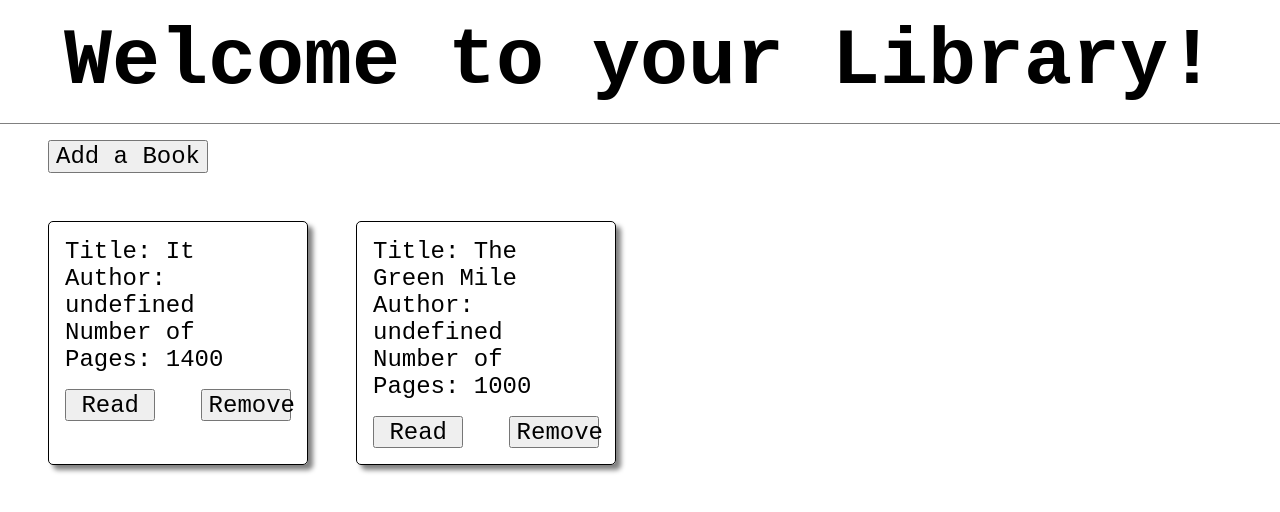
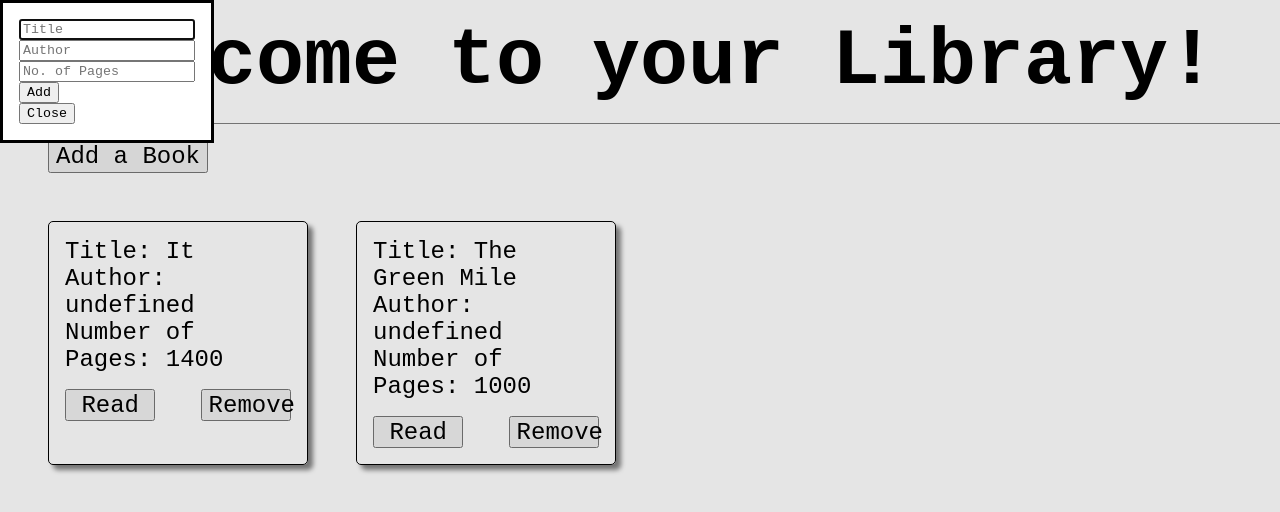
Before and after one commit to VerxMaxum/odin-library, a plain HTML site: page index.html in a window 1280 px wide. Both pictures are taken after a click on the button "Add a Book". Drawn offline with Linux system fonts and the light colour scheme.

Commit message:
Add function for closing and opening dialog

```diff
--- a/index.html
+++ b/index.html
@@ -11,14 +11,14 @@
     <div id="greeting">
         <h1>Welcome to your Library!</h1>
     </div>
-    <dialog>
-
+    <dialog id="dialog-form">
         <form action="" method="GET">
-            <input type="text" name="title" placeholder="Title">
-            <input type="text" name="author" placeholder="Author">
-            <input type="number" name="pages" placeholder="No. of Pages">
+            <input type="text" name="title" placeholder="Title"></br>
+            <input type="text" name="author" placeholder="Author"></br>
+            <input type="number" name="pages" placeholder="No. of Pages"></br>
             <input type="submit" value="Add">
         </form>
+        <button type="submit" id="close-form">Close</button>
     </dialog>
     <button id="add">Add a Book</button>
     <div id="main">
--- a/index.js
+++ b/index.js
@@ -1,6 +1,3 @@
-// const library = [{title: "IT", author: "Stephen King", pages: "1400"},
-//                  {title: "The Green Mile", author: "Stephen King", pages: "1000"}];
-
 function Book(title, name, pages, read) {
     this.title = title;
     this.name = name;
@@ -55,6 +52,13 @@ for(let book of library) {
     main.appendChild(card);
 }
 
+const dialogButton = document.getElementById('add');
+const dialog = document.getElementById('dialog-form');
+const closeDialog = document.getElementById('close-form');
+dialogButton.addEventListener("click", () => {dialog.showModal();})
+closeDialog.addEventListener("click", () => {dialog.close();})
+
+
 function addtoLibrary() {
 
 }
```
